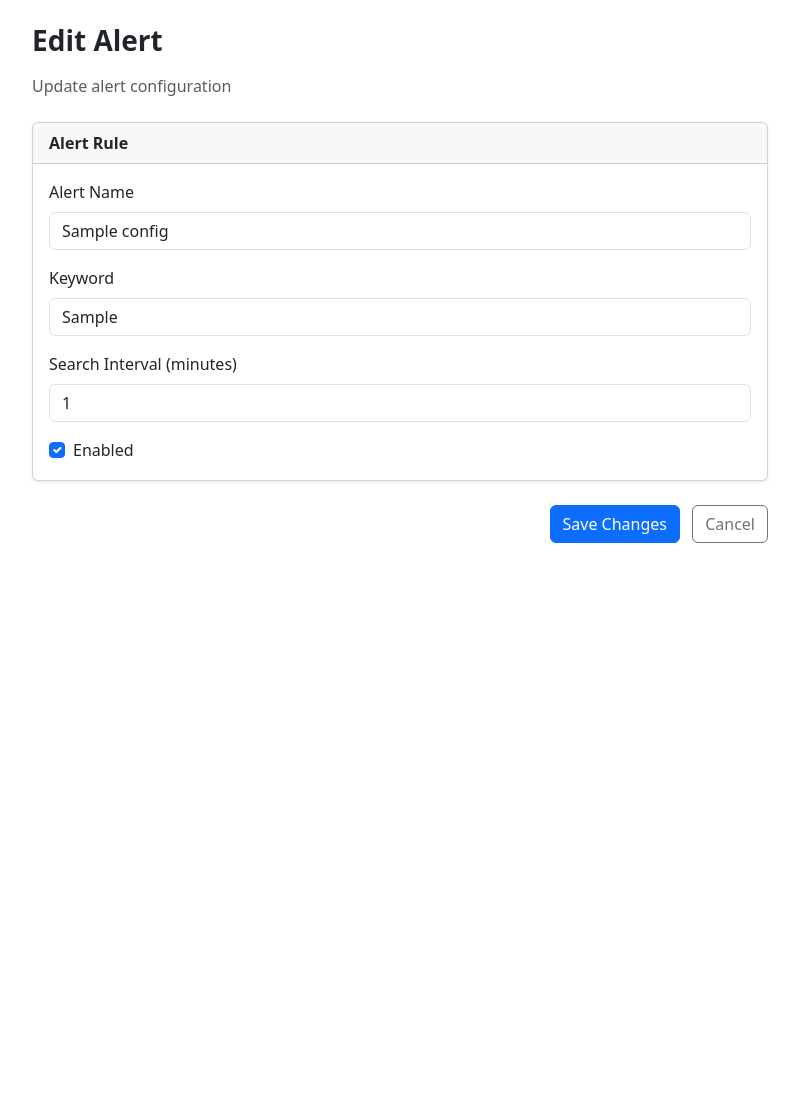
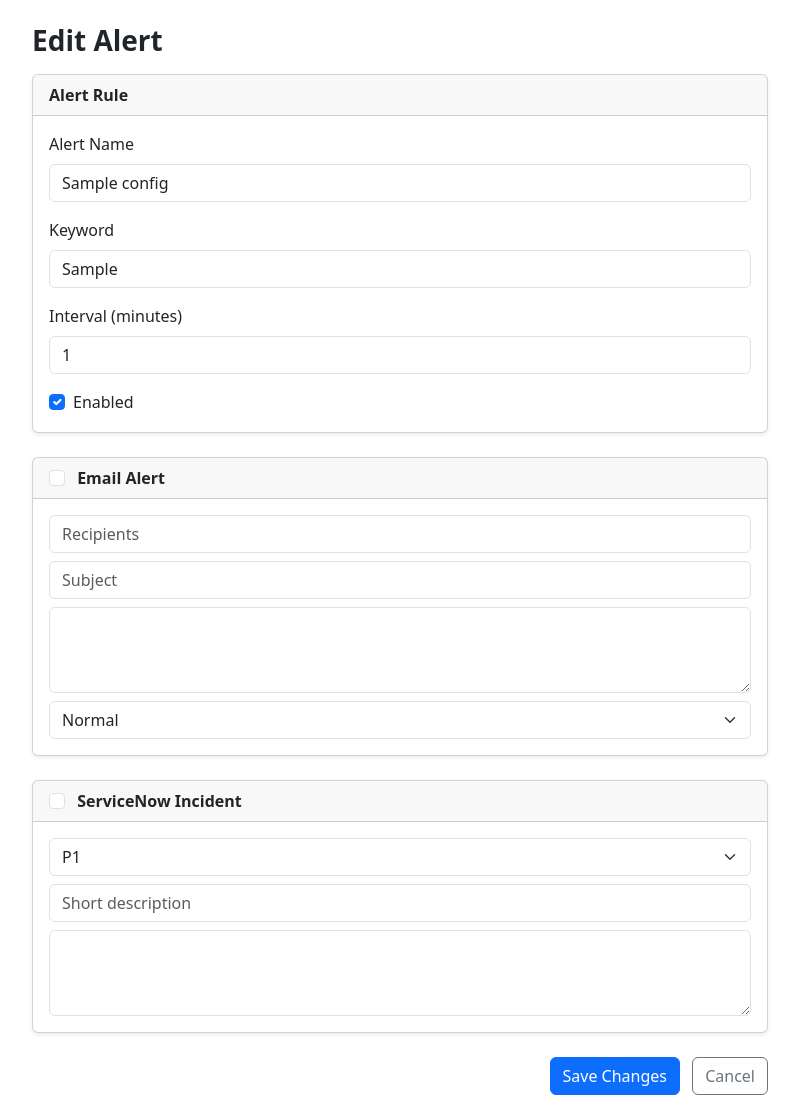
Before and after one commit to adarshshajub/logwatch-incident-manager, a Flask app: page /alerts/edit/1 in a window 1280 px wide. Shown: the part 56-1151 px from the top of the page, without its empty margins (240-1039 px from the left). Before the commit the page ends 599 px from the top, so only its background shows below. Run offline with Flask 3, Linux system fonts and the light colour scheme; a user stored in the database is signed in; tables that the repository leaves empty hold one stand-in row (values such as "Sample post"); parts of the project's set-up code (start-up, migrations or seed data) failed here and were passed over.

Commit message:
Update alerts

```diff
--- a/app/alerts/executor.py
+++ b/app/alerts/executor.py
@@ -17,9 +17,9 @@ def process_log_for_alerts(alert, log_data):
         # 📧 Email
         if action.action_type == "email":
             execute_email_action(alert, action.config, log_data)
-            record_execution(alert.id, "email")
+            # record_execution(alert.id, "email")
 
         # 🎫 ServiceNow
         if action.action_type == "servicenow":
             execute_servicenow_action(alert, action.config, log_data)
-            record_execution(alert.id, "servicenow")
+            # record_execution(alert.id, "servicenow")
--- a/app/alerts/routes.py
+++ b/app/alerts/routes.py
@@ -48,17 +48,68 @@ def edit_alert(alert_id):
     if current_user.role != "admin" and alert.user_id != current_user.id:
         return "Unauthorized", 403
 
+    email_action = AlertAction.query.filter_by(
+        alert_id=alert.id, action_type="email"
+    ).first()
+
+    sn_action = AlertAction.query.filter_by(
+        alert_id=alert.id, action_type="servicenow"
+    ).first()
+
     if request.method == "POST":
         alert.name = request.form["name"]
         alert.keyword = request.form["keyword"]
         alert.interval_minutes = int(request.form["interval_minutes"])
         alert.enabled = "enabled" in request.form
 
+        if "email_action" in request.form:
+            email_config = {
+                "to": request.form.get("email_to", "").split(","),
+                "subject": request.form.get("email_subject"),
+                "body": request.form.get("email_body"),
+                "importance": request.form.get("email_importance", "normal"),
+                "include_log": "email_include_log" in request.form,
+            }
+
+            if email_action:
+                email_action.config = email_config
+            else:
+                db.session.add(AlertAction(
+                    alert_id=alert.id,
+                    action_type="email",
+                    config=email_config
+                ))
+        else:
+            if email_action:
+                db.session.delete(email_action)
+
+        # ---- SERVICENOW ACTION ----
+        if "sn_action" in request.form:
+            sn_config = {
+                "priority": request.form.get("sn_priority"),
+                "short_description": request.form.get("sn_short_desc"),
+                "description": request.form.get("sn_description"),
+                "include_log": "sn_include_log" in request.form,
+            }
+
+            if sn_action:
+                sn_action.config = sn_config
+            else:
+                db.session.add(AlertAction(
+                    alert_id=alert.id,
+                    action_type="servicenow",
+                    config=sn_config
+                ))
+        else:
+            if sn_action:
+                db.session.delete(sn_action)
+
+
         db.session.commit()
         flash("Alert updated successfully", "success")
         return redirect(url_for("alerts.list_alerts"))
 
-    return render_template("edit_alert.html", alert=alert)
+    return render_template("edit_alert.html", alert=alert,email_action=email_action, sn_action=sn_action)
 
 @alert_bp.route("/create", methods=["GET", "POST"])
 @login_required
@@ -68,9 +119,7 @@ def create_alert():
 
         # Get multiple actions
         email_selected = "email_action" in request.form
-        email_log_include = "email_include_log" in request.form
         sn_selected = "sn_action" in request.form
-        sn_log_include = "sn_include_log" in request.form
 
         if not email_selected and not sn_selected:
             return "At least one action must be selected", 400
@@ -84,44 +133,6 @@ def create_alert():
         db.session.add(alert)
         db.session.flush()  # get alert.id
 
-        email_search_request = None
-        sn_search_request = ""
-        if keyword:
-            results = LogEntry.query.filter(
-                LogEntry.message.ilike(f"%{keyword}%")
-            ).order_by(LogEntry.created_at.desc()).all()
-
-            email_search_request = f"""
-                    <table class="table table-striped">
-                        <thead>
-                        <tr>
-                            <th>Time</th>
-                            <th>Message</th>
-                        </tr>
-                        </thead>
-                        <tbody>
-                    """
-
-            for result in results:
-                email_search_request += f"""
-                        <tr>
-                            <td>{ result.timestamp }</td>
-                            <td>{ result.message }</td>
-                        </tr>
-                    """
-
-                sn_search_request += f"""
-                        ------------------------------------------
-                        {result.timestamp}\n
-                        { result.message }\n
-                        ------------------------------------------\n
-                    """
-
-            email_search_request += """ </tbody>
-                    </table>"""
-
-
-
         # Email action
         if "email_action" in request.form:
             email_config = {
@@ -129,11 +140,9 @@ def create_alert():
                 "subject": request.form["email_subject"],
                 "body": request.form["email_body"],
                 "importance": request.form["email_importance"],
-                "throttle_minutes": int(request.form.get("email_throttle") or 0)
+                "throttle_minutes": int(request.form["email_throttle"] or 0),
+                "include_log": "email_include_log" in request.form,
             }
-
-            if email_log_include:
-                email_config["search_content"] = email_search_request
 
             db.session.add(AlertAction(
                 alert_id=alert.id,
@@ -147,11 +156,9 @@ def create_alert():
                 "priority": request.form["sn_priority"],
                 "short_description": request.form["sn_short_desc"],
                 "description": request.form["sn_description"],
-                "throttle_minutes": int(request.form.get("sn_throttle") or 0)
+                "throttle_minutes": int(request.form["sn_throttle"] or 0),
+                "include_log": "email_include_log" in request.form,
             }
-
-            if sn_log_include:
-                sn_config["search_content"] = sn_search_request
 
             db.session.add(AlertAction(
                 alert_id=alert.id,
--- a/app/alerts/servicenow_executor.py
+++ b/app/alerts/servicenow_executor.py
@@ -18,7 +18,7 @@ def execute_servicenow_action(alert, action_config, log_data):
                 action_config["short_description"], context
             ),
             "description": render_template_string(
-                f"{action_config["description"]} {action_config["search_content"]}", context
+                f"{action_config["description"]}", context
             ),
             "priority": action_config.get("priority", "3"),
         }
--- a/app/alerts/throttle.py
+++ b/app/alerts/throttle.py
@@ -33,6 +33,7 @@ def record_execution(alert_id, action_type):
         db.session.add(AlertExecution(
             alert_id=alert_id,
             action_type=action_type,
+            status="SUCCESS",
             triggered_at=now
         ))
 
--- a/app/models/alert_execution.py
+++ b/app/models/alert_execution.py
@@ -19,6 +19,6 @@ class AlertExecution(db.Model):
 
     triggered_at = db.Column(
         db.DateTime,
-        default=datetime.utcnow,   # ✅ default only
+        default=datetime.utcnow,   # default only
         nullable=False
     )
--- a/app/scheduler.py
+++ b/app/scheduler.py
@@ -18,7 +18,7 @@ def run_scheduled_alerts():
     now = datetime.utcnow()
 
     # --------------------------------------------------
-    # 1️⃣ Ingest logs from all enabled sources
+    # Ingest logs from all enabled sources
     # --------------------------------------------------
     sources = LogSource.query.filter_by(enabled=True).all()
 
@@ -30,7 +30,7 @@ def run_scheduled_alerts():
             print(f"[Scheduler] Failed to ingest source {source.file_path}: {e}")
 
     # --------------------------------------------------
-    # 2️⃣ Execute alerts based on interval
+    # Execute alerts based on interval
     # --------------------------------------------------
     alerts = AlertConfig.query.filter_by(enabled=True).all()
 
@@ -39,7 +39,7 @@ def run_scheduled_alerts():
 
         # First-time execution
         if not run:
-            run = AlertRun(alert_id=alert.id)
+            run = AlertRun(alert_id=alert.id,last_run_at=now)
             should_run = True
         else:
             next_run_time = run.last_run_at + timedelta(
--- a/app/templates/edit_alert.html
+++ b/app/templates/edit_alert.html
@@ -2,15 +2,14 @@
 {% block title %}Edit Alert{% endblock %}
 
 {% block content %}
-
 <div class="row justify-content-center">
   <div class="col-lg-8">
 
     <h3 class="fw-bold mb-3">Edit Alert</h3>
-    <p class="text-muted mb-4">Update alert configuration</p>
 
     <form method="POST">
 
+      <!-- Alert Rule -->
       <div class="card shadow-sm mb-4">
         <div class="card-header fw-semibold">Alert Rule</div>
         <div class="card-body">
@@ -30,15 +29,15 @@
           </div>
 
           <div class="mb-3">
-            <label class="form-label">Search Interval (minutes)</label>
+            <label class="form-label">Interval (minutes)</label>
             <input type="number" name="interval_minutes"
                    class="form-control"
-                   value="{{ alert.interval_minutes }}" min="1">
+                   value="{{ alert.interval_minutes }}" required>
           </div>
 
           <div class="form-check">
-            <input class="form-check-input" type="checkbox"
-                   name="enabled"
+            <input class="form-check-input"
+                   type="checkbox" name="enabled"
                    {% if alert.enabled %}checked{% endif %}>
             <label class="form-check-label">Enabled</label>
           </div>
@@ -46,17 +45,89 @@
         </div>
       </div>
 
+      <!-- EMAIL ACTION -->
+      <div class="card shadow-sm mb-4">
+        <div class="card-header fw-semibold">
+          <input class="form-check-input me-2"
+                 type="checkbox" name="email_action"
+                 {% if email_action %}checked{% endif %}>
+          Email Alert
+        </div>
+
+        <div class="card-body">
+
+          <input class="form-control mb-2"
+                 name="email_to"
+                 placeholder="Recipients"
+                 value="{{ email_action.config.to | join(',') if email_action }}">
+
+          <input class="form-control mb-2"
+                 name="email_subject"
+                 placeholder="Subject"
+                 value="{{ email_action.config.subject if email_action }}">
+
+          <textarea class="form-control mb-2"
+                    name="email_body"
+                    rows="3">{{ email_action.config.body if email_action }}</textarea>
+
+          <select name="email_importance" class="form-select">
+            <option value="normal"
+              {% if email_action and email_action.config.importance == "normal" %}selected{% endif %}>
+              Normal
+            </option>
+            <option value="high"
+              {% if email_action and email_action.config.importance == "high" %}selected{% endif %}>
+              High
+            </option>
+            <option value="low"
+              {% if email_action and email_action.config.importance == "low" %}selected{% endif %}>
+              Low
+            </option>
+          </select>
+
+        </div>
+      </div>
+
+      <!-- SERVICENOW ACTION -->
+      <div class="card shadow-sm mb-4">
+        <div class="card-header fw-semibold">
+          <input class="form-check-input me-2"
+                 type="checkbox" name="sn_action"
+                 {% if sn_action %}checked{% endif %}>
+          ServiceNow Incident
+        </div>
+
+        <div class="card-body">
+
+          <select name="sn_priority" class="form-select mb-2">
+            {% for p in ["1","2","3","4"] %}
+            <option value="{{p}}"
+              {% if sn_action and sn_action.config.priority == p %}selected{% endif %}>
+              P{{p}}
+            </option>
+            {% endfor %}
+          </select>
+
+          <input class="form-control mb-2"
+                 name="sn_short_desc"
+                 placeholder="Short description"
+                 value="{{ sn_action.config.short_description if sn_action }}">
+
+          <textarea class="form-control"
+                    name="sn_description"
+                    rows="3">{{ sn_action.config.description if sn_action }}</textarea>
+
+        </div>
+      </div>
+
       <div class="text-end">
         <button class="btn btn-primary">Save Changes</button>
-        <a href="{{ url_for('history.alert_history') }}"
-           class="btn btn-outline-secondary ms-2">
-           Cancel
-        </a>
+        <a href="{{ url_for('alerts.list_alerts') }}"
+           class="btn btn-outline-secondary ms-2">Cancel</a>
       </div>
 
     </form>
 
   </div>
 </div>
-
 {% endblock %}
```
Also changed, not shown: app/alerts/email_executor.py (+19 -12 lines), app/utils/email_service.py (+15 -25 lines).
